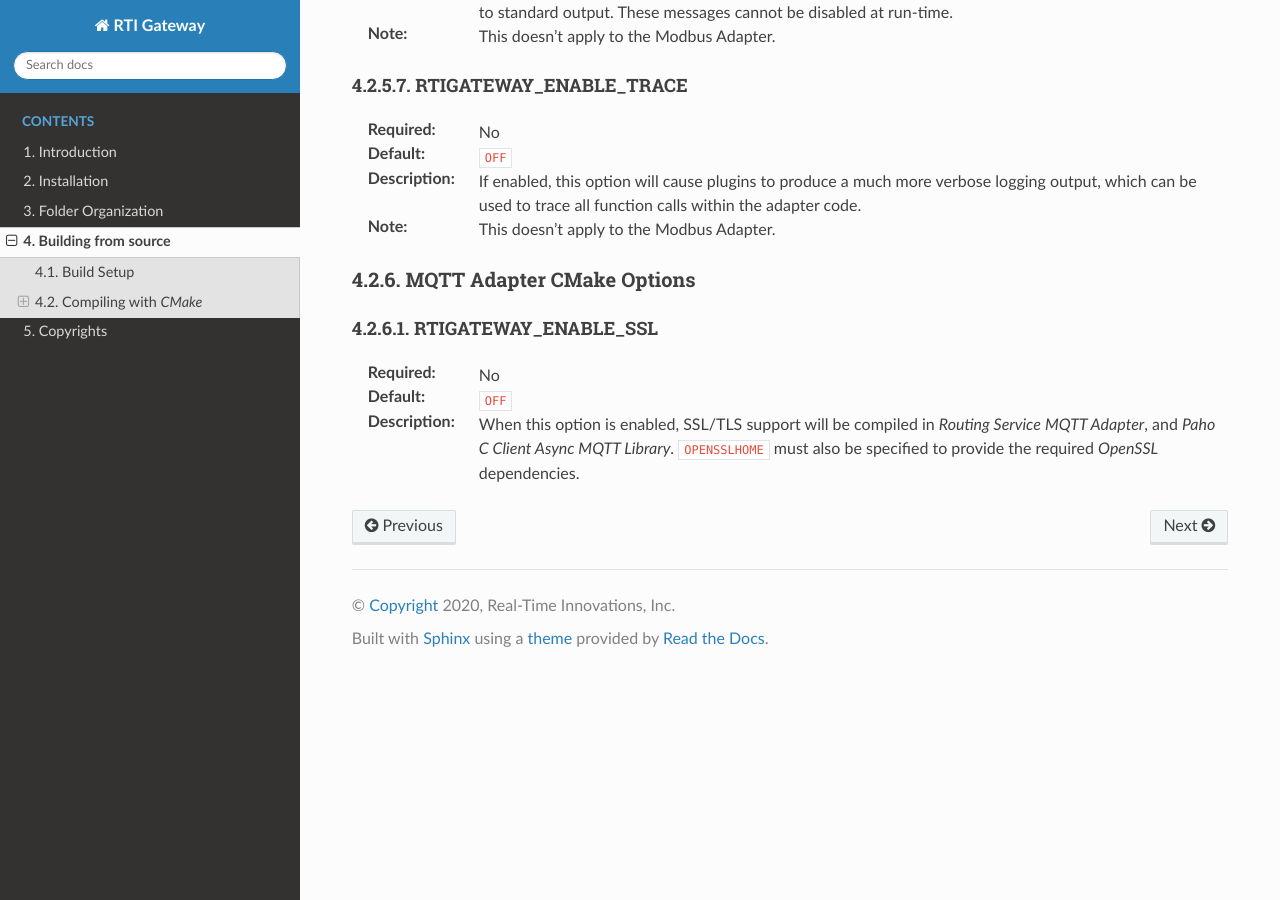
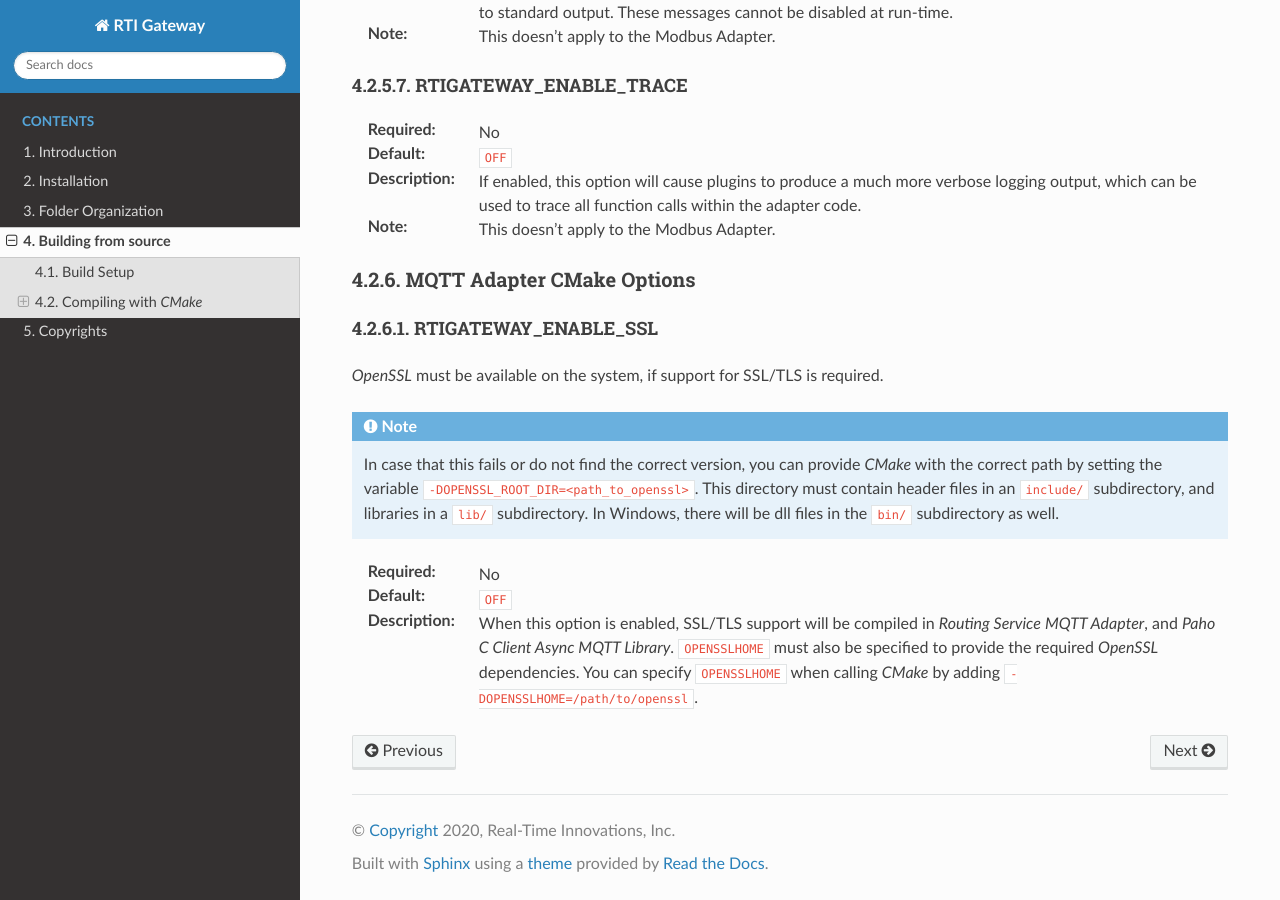
Before and after one commit to rticommunity/rticonnextdds-gateway, a Sphinx documentation site: the page built from doc/building.rst, in a window 1280 px wide and 900 px high, scrolled down 3973 px. Built offline with Sphinx 7.4.7 and the Read the Docs theme 2.0.0, drawn with Linux system fonts in a browser that asks for light colours; formulas are drawn with MathJax 3.

Commit message:
Adding information about how to set the OpenSSL path #5

```diff
--- a/doc/building.rst
+++ b/doc/building.rst
@@ -233,8 +233,19 @@ MQTT Adapter CMake Options
 RTIGATEWAY_ENABLE_SSL
 ^^^^^^^^^^^^^^^^^^^^^
 
+|OPENSSL| must be available on the system, if support for SSL/TLS is required.
+
+.. note:: In case that this fails or do not find the correct version, you can
+          provide |CMAKE| with the correct path by setting the variable
+          ``-DOPENSSL_ROOT_DIR=<path_to_openssl>``. This directory must contain
+          header files in an ``include/`` subdirectory, and libraries in a
+          ``lib/`` subdirectory. In Windows, there will be dll files in
+          the ``bin/`` subdirectory as well.
+
 :Required: No
 :Default: ``OFF``
 :Description: When this option is enabled, SSL/TLS support will be compiled in
               |RSMQTT|, and |PAHO_ASYNC|. ``OPENSSLHOME`` must also be
-              specified to provide the required |OPENSSL| dependencies.
+              specified to provide the required |OPENSSL| dependencies. You can
+              specify ``OPENSSLHOME`` when calling |CMAKE| by adding
+              ``-DOPENSSLHOME=/path/to/openssl``.
```
